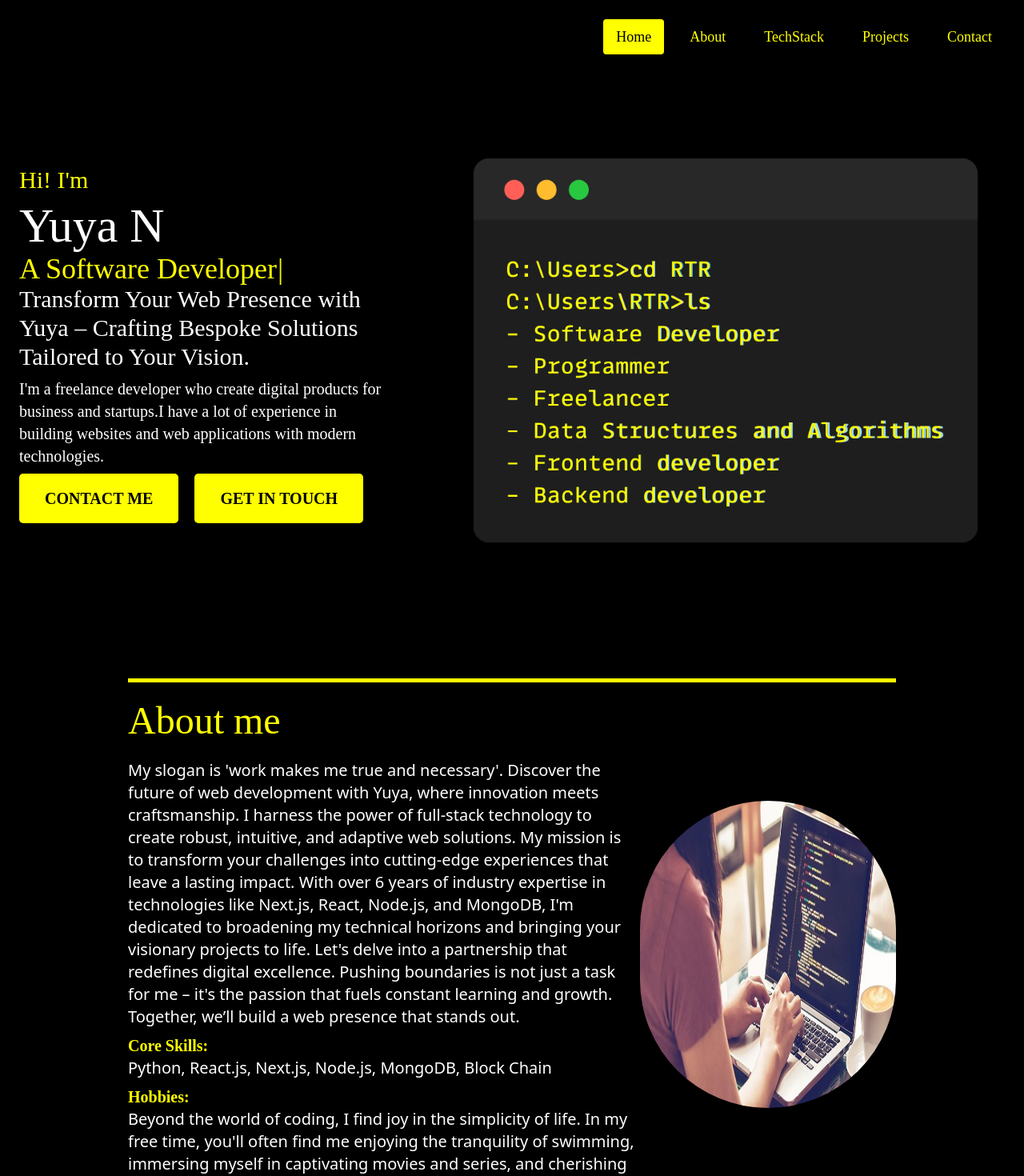
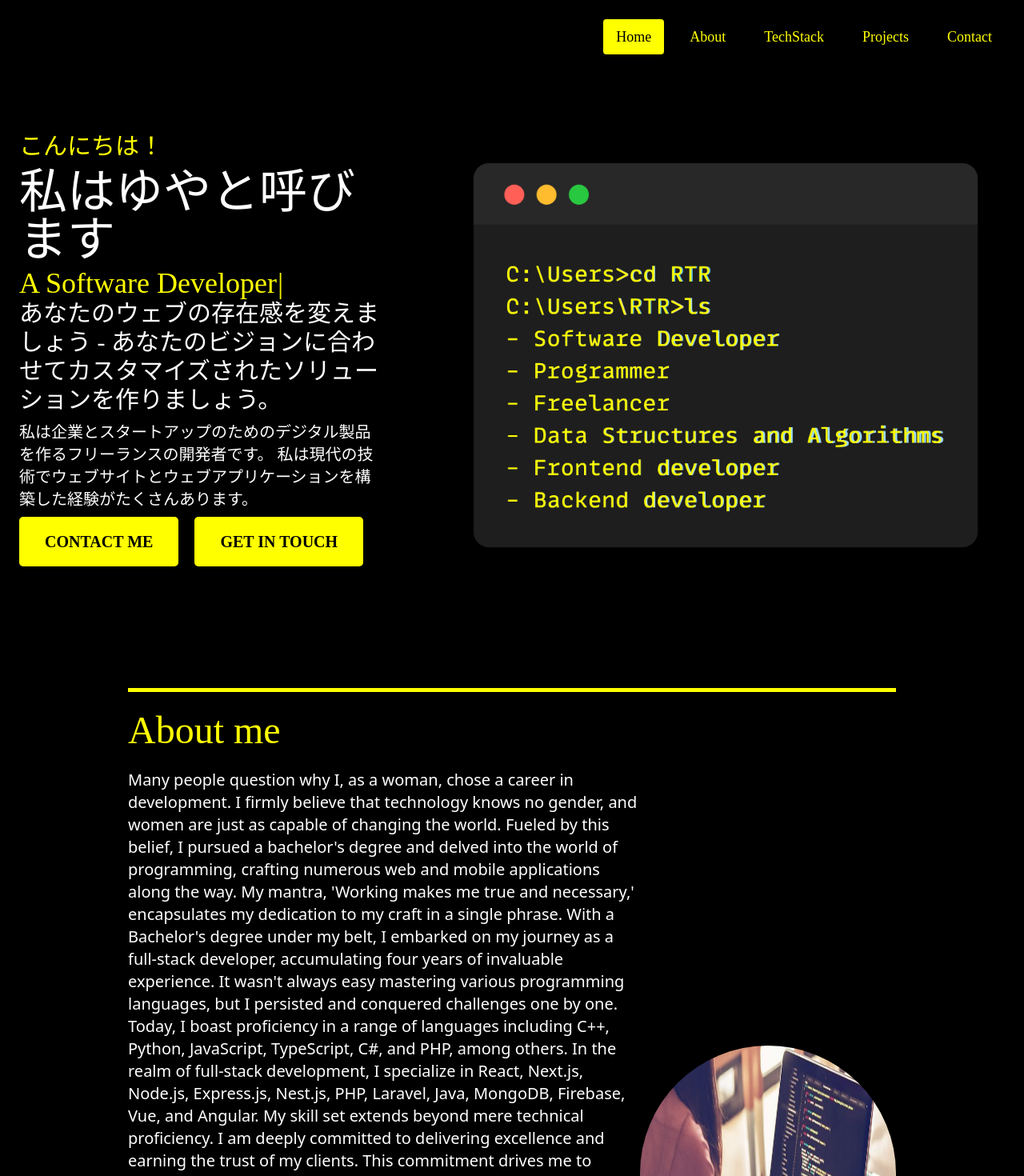
Before and after one commit to SanjaM777/Portfolio, a Next.js app: page / in a window 1280 px wide. Shown: the top 1470 px of the page at 80% size. Built offline with nearby package versions, Linux system fonts and the light colour scheme.

Commit message:
fix portfolio

```diff
--- a/app/about/page.jsx
+++ b/app/about/page.jsx
@@ -13,10 +13,22 @@ const About = () => {
           <div className='col-span-2 text-left text-xl'>
             <h2 className='text-left text-5xl my-4 py-2 font-Merriweather ' style={{ color: '#ffff00' }}>About me</h2>
             <p className='text-left'>
-              My slogan is 'work makes me true and necessary'.
-              Discover the future of web development with Yuya, where innovation meets craftsmanship. I harness the power of full-stack technology to create robust, intuitive, and adaptive web solutions. My mission is to transform your challenges into cutting-edge experiences that leave a lasting impact.
-              With over 6 years of industry expertise in technologies like Next.js, React, Node.js, and MongoDB, I'm dedicated to broadening my technical horizons and bringing your visionary projects to life.
-              Let's delve into a partnership that redefines digital excellence. Pushing boundaries is not just a task for me – it's the passion that fuels constant learning and growth. Together, we’ll build a web presence that stands out.
+            Many people question why I, as a woman, chose a career in development. I firmly believe that technology knows no gender, and women are just as capable of changing the world. Fueled by this belief, I pursued a bachelor's degree and delved into the world of programming, crafting numerous web and mobile applications along the way.
+
+My mantra, 'Working makes me true and necessary,' encapsulates my dedication to my craft in a single phrase. With a Bachelor's degree under my belt, I embarked on my journey as a full-stack developer, accumulating four years of invaluable experience. It wasn't always easy mastering various programming languages, but I persisted and conquered challenges one by one.
+
+Today, I boast proficiency in a range of languages including C++, Python, JavaScript, TypeScript, C#, and PHP, among others. In the realm of full-stack development, I specialize in React, Next.js, Node.js, Express.js, Nest.js, PHP, Laravel, Java, MongoDB, Firebase, Vue, and Angular.
+
+My skill set extends beyond mere technical proficiency. I am deeply committed to delivering excellence and earning the trust of my clients. This commitment drives me to continually hone my skills and stay abreast of industry trends.
+
+On a personal note, my journey into development was sparked by a childhood fascination with technology. Growing up, I spent countless hours tinkering with computers and teaching myself to code. This passion eventually blossomed into a fulfilling career, where each day presents new opportunities for growth and innovation.
+
+In addition to my professional endeavors, I am an avid advocate for diversity and inclusion in the tech industry. I actively mentor aspiring developers, particularly women, and strive to create a more equitable and welcoming environment for all.
+
+As I continue on my journey, I remain steadfast in my belief that women have an essential role to play in shaping the future of technology. Through hard work, determination, and a love for coding, I am determined to make my mark and inspire others to do the same.
+
+Thank you for visiting my profile.
+
             </p>
             <p className='my-2 text-left'>
               <strong className='font-Merriweather' style={{ color: "#ffff00" }}>Core Skills:</strong>
--- a/app/contact/page.jsx
+++ b/app/contact/page.jsx
@@ -8,7 +8,7 @@ const Contact = () => {
             <div className="font-Poppins flex flex-col items-center gap-4 mx-4 lg:mx-40 mt-6 mb-8 text-white" style={{ borderTop: '5px solid #ffff00', color: 'white' }}>
                 <h1 className="text-3xl m-2 font-bold" style={{ color: '#ffff00' }}>Contact Yuya – Your catalyst for digital innovation</h1>
                 <div className="flex gap-4">
-                    <a className="text-yellow-500" href="eternalguardian0607@gmail.com" target='_blank'>
+                    <a className="text-yellow-500"  href="mailto:eternalguardian0607@gmail.com" target='_blank'>
                         <Icon>
                             <IoIosMail />
                         </Icon>
--- a/app/hero/page.js
+++ b/app/hero/page.js
@@ -31,13 +31,13 @@ const Hero = () => {
             <div class="flex items-center py-5 md:w-1/2 md:pb-20 md:pt-10 md:pr-10">
                 <div class="text-left">
                     <h3 className="leading-tight text-3xl" style={{ color: '#ffff00' }}>
-                        Hi! I'm
+                    こんにちは！
                     </h3>
-                    <h2 className='mt-2 text-white text-6xl font-Merriweather'>Yuya N</h2>
+                    <h2 className='mt-2 text-white text-6xl font-Merriweather'>私はゆやと呼びます</h2>
                     <p className='text-3xl sm:text-4xl lg:text-4xl mt-1' id="typewriter" style={{ color: "#ffff00" }}></p>
-                    <p className='text-3xl ' style={{ color: 'white' }}>Transform Your Web Presence with Yuya – Crafting Bespoke Solutions Tailored to Your Vision.</p>
+                    <p className='text-3xl ' style={{ color: 'white' }}>あなたのウェブの存在感を変えましょう - あなたのビジョンに合わせてカスタマイズされたソリューションを作りましょう。</p>
                     <p className='text-xl mt-2' style={{ color: 'white' }}>
-                        I'm a freelance developer who create digital products for business and startups.I have a lot of experience in building websites and web applications with modern technologies.
+                    私は企業とスタートアップのためのデジタル製品を作るフリーランスの開発者です。 私は現代の技術でウェブサイトとウェブアプリケーションを構築した経験がたくさんあります。
                     </p>
                     <div className="mb-4 mt-2 flex sm:items-center lg:items-left">
                         <div className="inline-flex  transition duration-150 ease-in-out" role="group">
```
